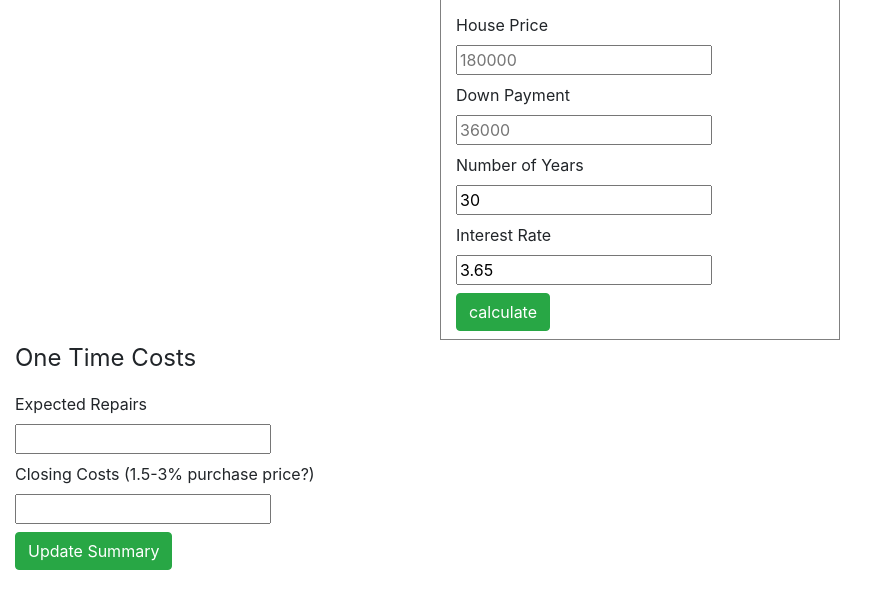
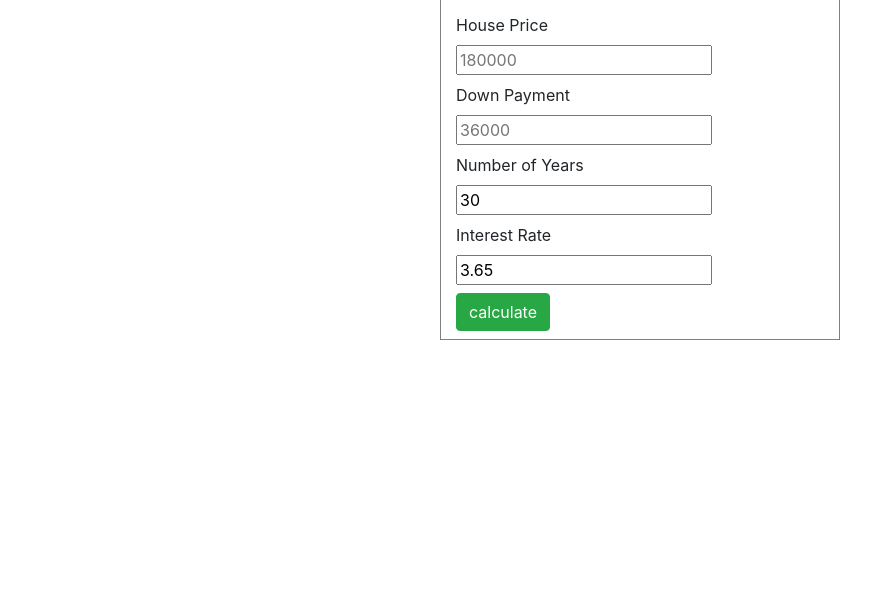
Before and after one commit to rtanubra/mortgage_calculator, a plain HTML site: page index.html in a window 1280 px wide. Shown: the part 87-696 px from the top of the page, without its empty margins (0-888 px from the left). Drawn offline with nearby package versions, Linux system fonts and the light colour scheme.

Commit message:
hide one time costs to start

```diff
--- a/index.html
+++ b/index.html
@@ -74,7 +74,7 @@
                         <input type="submit" class="btn btn-success" value="Update Summary" />
                     </form>
                 </div>
-                <div class="one-time-costs col-sm-6 boxes" >
+                <div class="js-one-time-costs hidden col-sm-6 boxes" >
                     <form class="js-one-time-costs-form" >
                         <legend>One Time Costs</legend>
                         <label for="js-expected-repair">Expected Repairs</label>
--- a/script.js
+++ b/script.js
@@ -14,7 +14,7 @@ function buildOneTimeCosts(){
     //prefill forms
     $("#js-expected-repair").val(expectedRepair)
     $("#js-closing").val(closingCost)
-    console.log(downPayment,expectedRepair,closingCost,cashInvest,cashOnCash)
+    $(".js-one-time-costs").removeClass("hidden")
 }
 
 function updateOneTimeCosts(){
```
